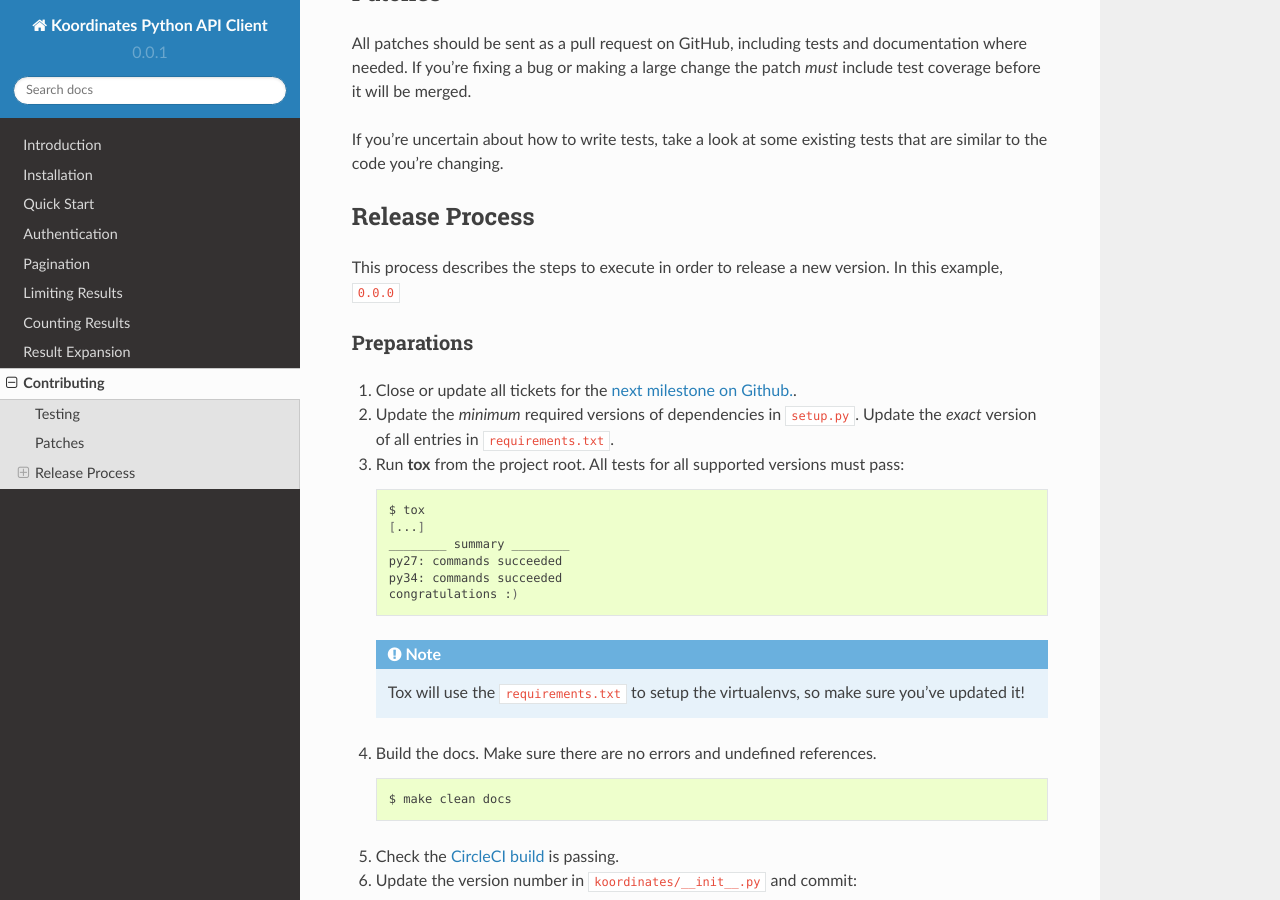
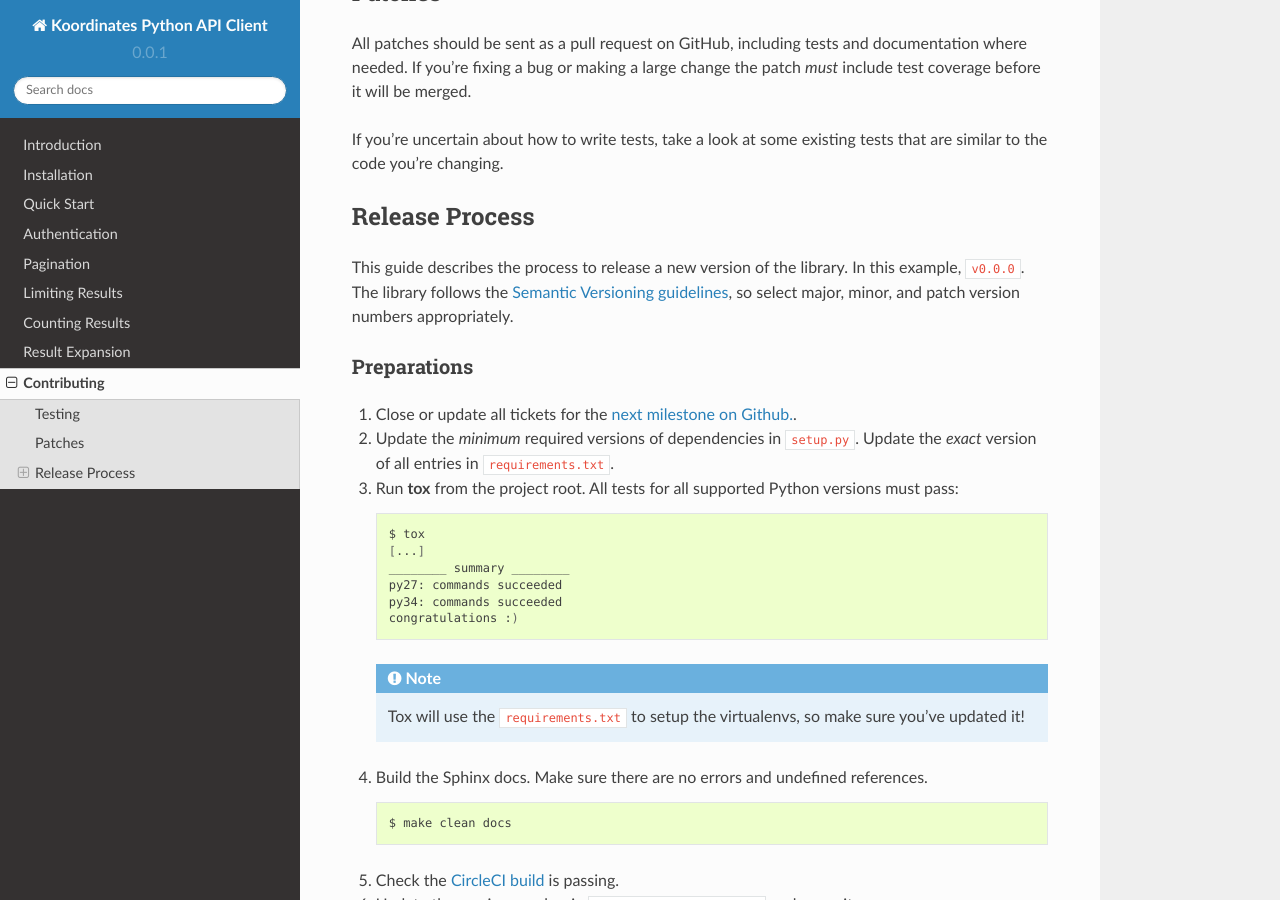
Before and after one commit to koordinates/python-client, a Sphinx documentation site: the page built from docs/source/user/contributing.rst, in a window 1280 px wide and 900 px high, scrolled down 563 px. Built offline with Sphinx 7.4.7 and the Read the Docs theme 2.0.0, drawn with Linux system fonts in a browser that asks for light colours; pages that are not in the unit, such as notebooks, are missing from menus; some of the changed text lies outside the part shown.

Commit message:
Docs updates

```diff
--- a/README.rst
+++ b/README.rst
@@ -10,7 +10,7 @@ The library provides easy access to Koordinates web services, particularly the `
 Installation
 ============
 
-To install the latest stable release of the library, simply:::
+To install the latest stable release of the library, simply::
 
     $ pip install koordinates
 
@@ -20,7 +20,8 @@ The library is compatible with Python 2.7 & Python 3.3+.
 Documentation
 =============
 
-Documentation is available at `http://koordinates-python.readthedocs.org`_
+* `Documentation for the Python library <http://koordinates-python.readthedocs.org>`_.
+* `Documentation on the APIs and available actions <https://support.koordinates.com/hc/en-us/sections/200876264-Koordinates-Administration-API>`_.
 
 
 Support & Contributions
--- a/docs/source/user/contributing.rst
+++ b/docs/source/user/contributing.rst
@@ -24,8 +24,7 @@ If you're uncertain about how to write tests, take a look at some existing tests
 Release Process
 ---------------
 
-This process describes the steps to execute in order to release a new version. In this example, ``0.0.0``
-
+This guide describes the process to release a new version of the library. In this example, ``v0.0.0``. The library follows the `Semantic Versioning guidelines <http://semver.org/>`_, so select major, minor, and patch version numbers appropriately.
 
 Preparations
 ~~~~~~~~~~~~
@@ -36,8 +35,7 @@ Preparations
 #. Update the *minimum* required versions of dependencies in :file:`setup.py`.
    Update the *exact* version of all entries in :file:`requirements.txt`.
 
-#. Run :command:`tox` from the project root. All tests for all supported
-   versions must pass:
+#. Run :command:`tox` from the project root. All tests for all supported Python versions must pass:
 
    .. code-block:: bash
 
@@ -53,7 +51,7 @@ Preparations
     Tox will use the :file:`requirements.txt` to setup the virtualenvs, so make sure
     you've updated it!
 
-#. Build the docs. Make sure there are no errors and undefined references.
+#. Build the Sphinx docs. Make sure there are no errors and undefined references.
 
    .. code-block:: bash
 
@@ -125,7 +123,8 @@ Build and release
 
    .. code-block:: bash
 
-    $ twine upload -r test dist/koordinates*0.0.0*
+    $ python setup.py register -r test
+    $ python setup.py sdist upload -r test
     $ pip install -i https://testpypi.python.org/pypi koordinates
 
 #. Check if the package is displayed correctly:
@@ -135,7 +134,8 @@ Build and release
 
    .. code-block:: bash
 
-    $ twine upload -r pypi dist/koordinates*0.0.0*
+    $ python setup.py register -r pypi
+    $ python setup.py sdist upload -r pypi
     $ pip install -U koordinates
 
 #. Check the package is displayed correctly:
```
